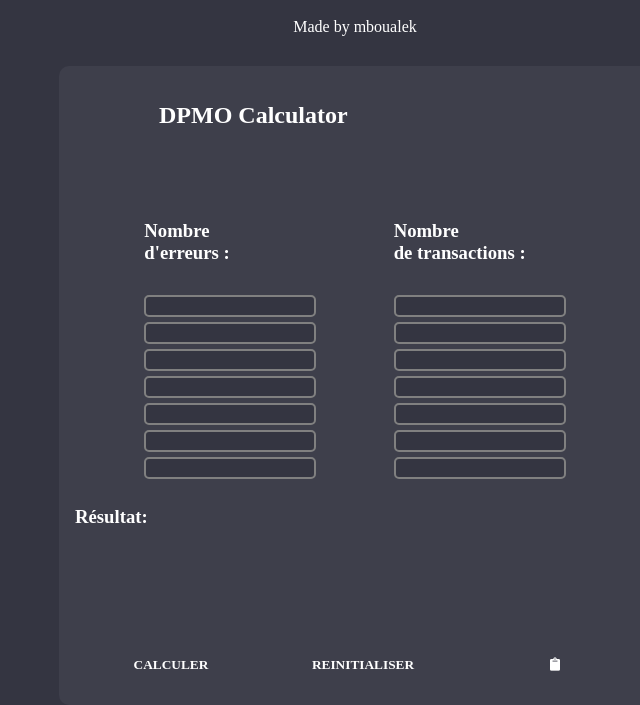
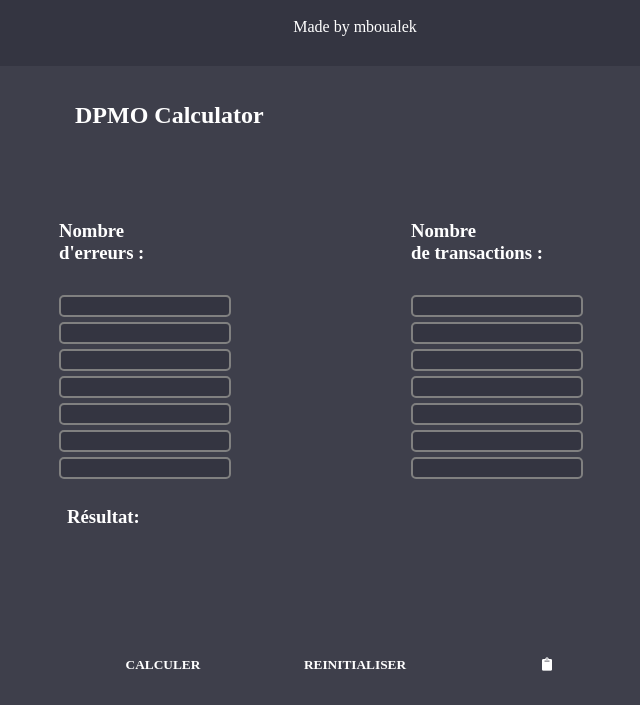
Before and after one commit to MadaniBoualem/DPMO-Calculator-For-ETZ2, a plain HTML site: page index.html in a window 1280 px wide. Shown: the part 116-821 px from the top of the page, without its empty margins (285-925 px from the left). Drawn offline with Linux system fonts and the light colour scheme.

Commit message:
Update style.css

```diff
--- a/assets/css/style.css
+++ b/assets/css/style.css
@@ -34,7 +34,7 @@
         background-color: #3e3f4b;
         padding: 2vh;
         border-radius: 10px;
-        width: 70vh;
+        width: 100vh;
         flex-wrap: wrap;
         }
 
```
